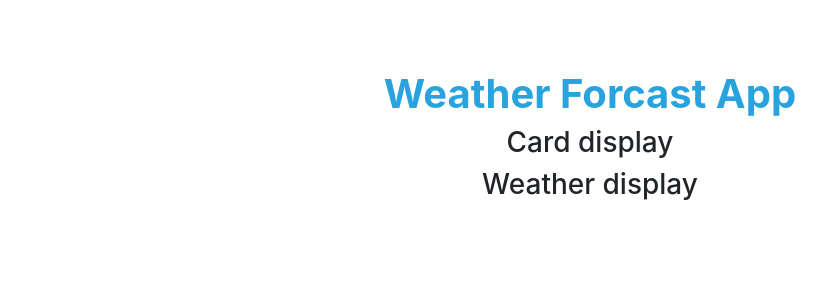
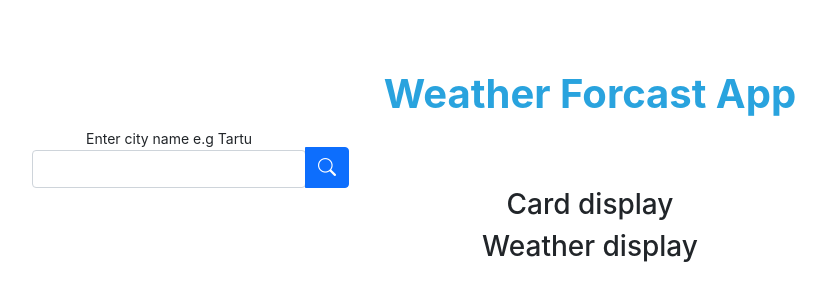
Before and after one commit to gloriaconcepto/web-open-api, a React (Create React App) app: page / in a window 1280 px wide. Shown: the part 146-446 px from the top of the page, without its empty margins (50-876 px from the left). Built offline with nearby package versions, Linux system fonts and the light colour scheme.

Commit message:
searchbar component added

```diff
--- a/package.json
+++ b/package.json
@@ -7,6 +7,7 @@
     "@testing-library/react": "^12.1.3",
     "@testing-library/user-event": "^13.5.0",
     "bootstrap": "^5.1.3",
+    "bootstrap-icons": "^1.8.1",
     "react": "^17.0.2",
     "react-dom": "^17.0.2",
     "react-scripts": "5.0.0",
--- a/src/App.css
+++ b/src/App.css
@@ -6,3 +6,8 @@
   color:#29a3de;
   font-weight:bolder;
 }
+
+.search-bar-button{
+  height: fit-content;
+  margin-top: 21px;
+}
--- a/src/pages/DashBoard.js
+++ b/src/pages/DashBoard.js
@@ -1,10 +1,14 @@
 import { memo, useEffect, useMemo, useState } from "react";
 import CardDisplay from "../components/CardDisplay";
 import WeatherChart from "../components/WeatherChart";
+import SearchBarComponent from "../utilities/SearchBar";
 const ManageDashBoard = memo((props) => {
     return (
         <section className="col-12">
             <h1 className="weather-header">Weather Forcast App</h1>
+            <section>
+                <SearchBarComponent/>
+            </section>
             <section>
                 <CardDisplay />
             </section>
--- /dev/null
+++ b/src/utilities/SearchBar.js
@@ -0,0 +1,22 @@
+import React, { memo, useEffect, useMemo, useState } from "react";
+
+const SearchBarComponent = (props) => {
+    return (
+        <div className="input-group">
+            <div className="form-outline">
+                <small className="form-label" for="form1">
+                    Enter city name e.g Tartu
+                </small>
+                <input type="text" id="form1" className="form-control" />
+            </div>
+            <button type="button" className="btn btn-primary search-bar-button">
+                <i className="bi bi-search" style={{ fontSize: 18, color: "white" }}></i>
+            </button>
+            {/* <p>
+
+            </p> */}
+        </div>
+    );
+};
+
+export default SearchBarComponent;
```
Also changed, not shown: src/index.js (+11 -11 lines), 1 other file (tests, documents, lock files or other folders).
